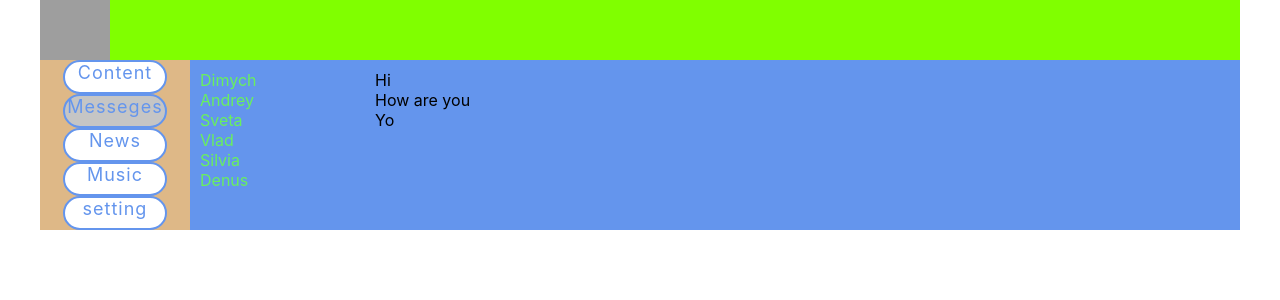
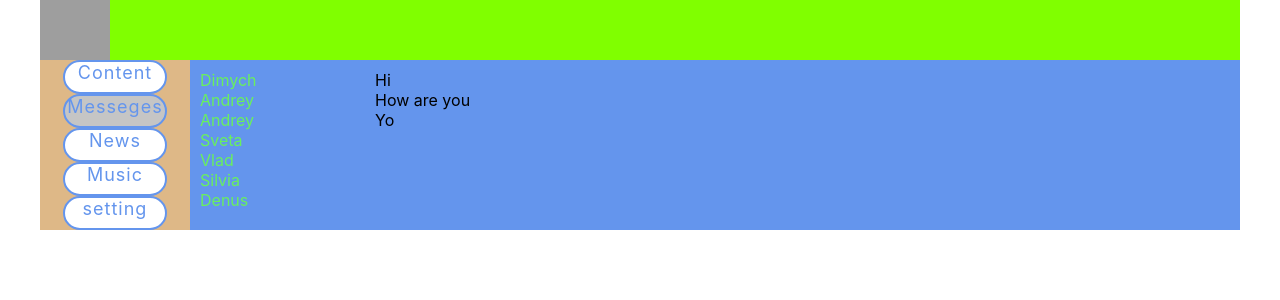
Before and after one commit to pendlyshakilly/social-network, a React (Create React App) app: page /dialogs in a window 1280 px wide. Shown: the top 300 px of the page. Built offline with nearby package versions, Linux system fonts and the light colour scheme; grey boxes are pictures that could not be loaded.

Commit message:
add new itam

```diff
--- a/src/component/Dialogs/Dialog.jsx
+++ b/src/component/Dialogs/Dialog.jsx
@@ -14,6 +14,9 @@ const Dialogs = (props) => {
                     </div>
                     <div className={f.dialog}>
                     <NavLink to="/dialogs/2" className={f.link}>Andrey</NavLink>
+                    </div>
+                    <div className={f.dialog}>
+                    <NavLink to="/dialogs/55" className={f.link}>Andrey</NavLink>
                     </div>
                     <div className={f.dialog}>
                     <NavLink to="/dialogs/3" className={f.link}>Sveta</NavLink>
```
